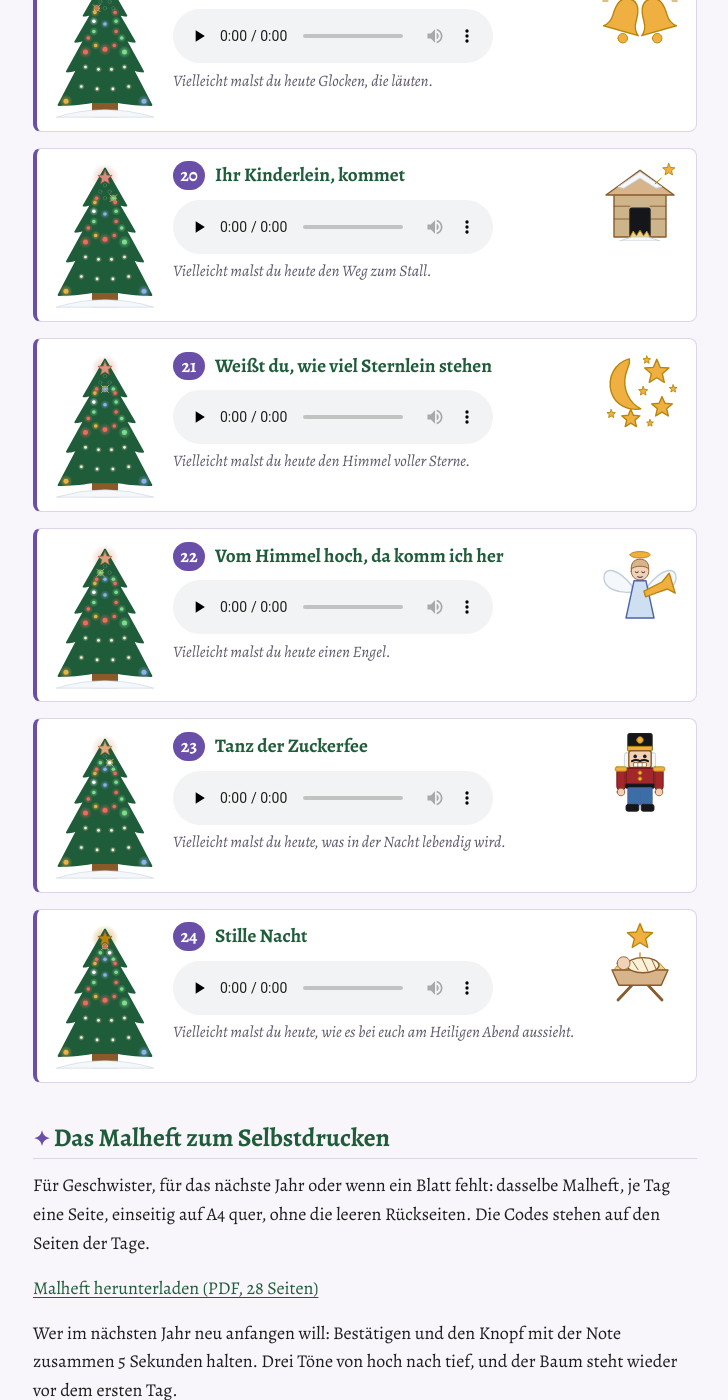
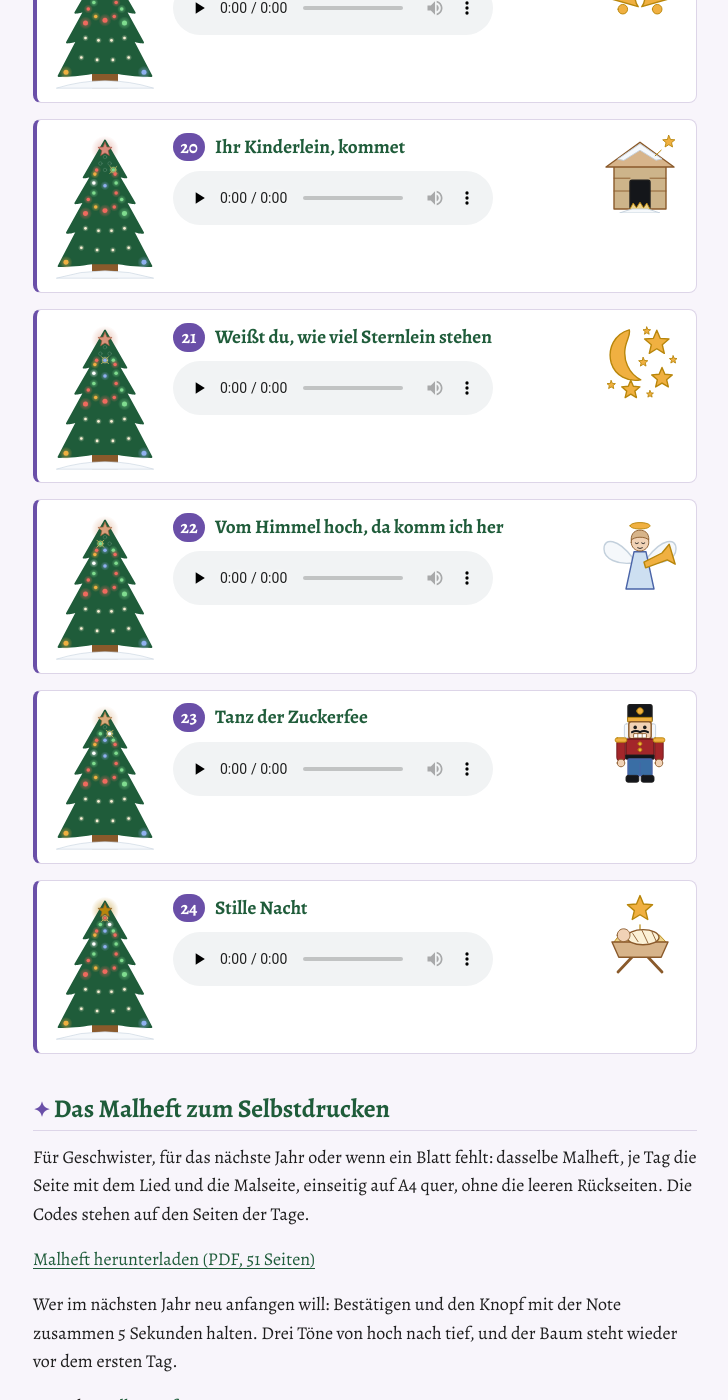
Before and after one commit to tgd1975/pytree-adventskalender, a Jekyll site: the page built from singender-baum/index.md, in a window 1280 px wide and 1400 px high, scrolled down 4986 px. Shown: the whole window, without its empty margins (275-1003 px from the left). Built offline with Jekyll 4.4.1, drawn with Linux system fonts in a browser that asks for light colours; some of the changed text lies outside the part shown.

Commit message:
Pages: singing tree without painting prompts; the colouring book with its song pages (51 pages)
Co-Authored-By: Claude Opus 5.5 <noreply@anthropic.com>

```diff
--- a/singender-baum/index.md
+++ b/singender-baum/index.md
@@ -26,7 +26,7 @@ Stimmen die Schalter, piept der Baum, und das neue Licht blinkt dreimal. Dann ta
 
 ## Die 24 Tage
 
-Zu jedem Tag der Baum, wie er dann leuchtet, das Lied zum Anhören und eine Idee zum Malen.
+Zu jedem Tag der Baum, wie er dann leuchtet, und das Lied zum Anhören.
 
 <div class="tage">
 <div class="tag">
@@ -36,7 +36,6 @@ Zu jedem Tag der Baum, wie er dann leuchtet, das Lied zum Anhören und eine Idee
     <span class="tag-zahl">1</span>
     <span class="tag-titel">Kling, Glöckchen, klingelingeling</span>
     <audio controls preload="none" src="hoeren/01.mp3"></audio>
-    <span class="tag-anregung">Vielleicht malst du heute, wer bei dir an der Tür läutet.</span>
   </div>
 </div>
 <div class="tag">
@@ -46,7 +45,6 @@ Zu jedem Tag der Baum, wie er dann leuchtet, das Lied zum Anhören und eine Idee
     <span class="tag-zahl">2</span>
     <span class="tag-titel">Schneeflöckchen, Weißröckchen</span>
     <audio controls preload="none" src="hoeren/02.mp3"></audio>
-    <span class="tag-anregung">Vielleicht malst du heute, wo die Flocken landen.</span>
   </div>
 </div>
 <div class="tag">
@@ -56,7 +54,6 @@ Zu jedem Tag der Baum, wie er dann leuchtet, das Lied zum Anhören und eine Idee
     <span class="tag-zahl">3</span>
     <span class="tag-titel">A, a, a, der Winter, der ist da</span>
     <audio controls preload="none" src="hoeren/03.mp3"></audio>
-    <span class="tag-anregung">Vielleicht malst du heute, was du im Schnee am liebsten machst.</span>
   </div>
 </div>
 <div class="tag">
@@ -66,7 +63,6 @@ Zu jedem Tag der Baum, wie er dann leuchtet, das Lied zum Anhören und eine Idee
     <span class="tag-zahl">4</span>
     <span class="tag-titel">Leise rieselt der Schnee</span>
     <audio controls preload="none" src="hoeren/04.mp3"></audio>
-    <span class="tag-anregung">Vielleicht malst du heute einen Schneemann, wie es noch keinen gab.</span>
   </div>
 </div>
 <div class="tag">
@@ -76,7 +72,6 @@ Zu jedem Tag der Baum, wie er dann leuchtet, das Lied zum Anhören und eine Idee
     <span class="tag-zahl">5</span>
     <span class="tag-titel">Lasst uns froh und munter sein</span>
     <audio controls preload="none" src="hoeren/05.mp3"></audio>
-    <span class="tag-anregung">Vielleicht malst du heute deinen Stiefel, blank geputzt vor der Tür.</span>
   </div>
 </div>
 <div class="tag">
@@ -86,7 +81,6 @@ Zu jedem Tag der Baum, wie er dann leuchtet, das Lied zum Anhören und eine Idee
     <span class="tag-zahl">6</span>
     <span class="tag-titel">Stiefel-Polka</span>
     <audio controls preload="none" src="hoeren/06.mp3"></audio>
-    <span class="tag-anregung">Vielleicht malst du heute den Nikolaus, wie er durch den Schnee stapft.</span>
   </div>
 </div>
 <div class="tag">
@@ -96,7 +90,6 @@ Zu jedem Tag der Baum, wie er dann leuchtet, das Lied zum Anhören und eine Idee
     <span class="tag-zahl">7</span>
     <span class="tag-titel">O Tannenbaum</span>
     <audio controls preload="none" src="hoeren/07.mp3"></audio>
-    <span class="tag-anregung">Vielleicht malst du heute einen Tannenbaum im Wald.</span>
   </div>
 </div>
 <div class="tag">
@@ -106,7 +99,6 @@ Zu jedem Tag der Baum, wie er dann leuchtet, das Lied zum Anhören und eine Idee
     <span class="tag-zahl">8</span>
     <span class="tag-titel">Morgen, Kinder, wird&#x27;s was geben</span>
     <audio controls preload="none" src="hoeren/08.mp3"></audio>
-    <span class="tag-anregung">Vielleicht malst du heute deinen Wunschzettel.</span>
   </div>
 </div>
 <div class="tag">
@@ -116,7 +108,6 @@ Zu jedem Tag der Baum, wie er dann leuchtet, das Lied zum Anhören und eine Idee
     <span class="tag-zahl">9</span>
     <span class="tag-titel">Backe, backe Kuchen</span>
     <audio controls preload="none" src="hoeren/09.mp3"></audio>
-    <span class="tag-anregung">Vielleicht malst du heute die Kekse, die du am liebsten magst.</span>
   </div>
 </div>
 <div class="tag">
@@ -126,7 +117,6 @@ Zu jedem Tag der Baum, wie er dann leuchtet, das Lied zum Anhören und eine Idee
     <span class="tag-zahl">10</span>
     <span class="tag-titel">Am Weihnachtsbaume die Lichter brennen</span>
     <audio controls preload="none" src="hoeren/10.mp3"></audio>
-    <span class="tag-anregung">Vielleicht malst du heute Kerzen, die im Dunkeln leuchten.</span>
   </div>
 </div>
 <div class="tag">
@@ -136,7 +126,6 @@ Zu jedem Tag der Baum, wie er dann leuchtet, das Lied zum Anhören und eine Idee
     <span class="tag-zahl">11</span>
     <span class="tag-titel">Jingle Bells</span>
     <audio controls preload="none" src="hoeren/11.mp3"></audio>
-    <span class="tag-anregung">Vielleicht malst du heute eine Fahrt mit dem Schlitten.</span>
   </div>
 </div>
 <div class="tag">
@@ -146,7 +135,6 @@ Zu jedem Tag der Baum, wie er dann leuchtet, das Lied zum Anhören und eine Idee
     <span class="tag-zahl">12</span>
     <span class="tag-titel">Morgen kommt der Weihnachtsmann</span>
     <audio controls preload="none" src="hoeren/12.mp3"></audio>
-    <span class="tag-anregung">Vielleicht malst du heute ein Geschenk, das du jemandem machen willst.</span>
   </div>
 </div>
 <div class="tag">
@@ -156,7 +144,6 @@ Zu jedem Tag der Baum, wie er dann leuchtet, das Lied zum Anhören und eine Idee
     <span class="tag-zahl">13</span>
     <span class="tag-titel">Fröhliche Weihnacht überall</span>
     <audio controls preload="none" src="hoeren/13.mp3"></audio>
-    <span class="tag-anregung">Vielleicht malst du heute Lichter, so viele du willst.</span>
   </div>
 </div>
 <div class="tag">
@@ -166,7 +153,6 @@ Zu jedem Tag der Baum, wie er dann leuchtet, das Lied zum Anhören und eine Idee
     <span class="tag-zahl">14</span>
     <span class="tag-titel">We Wish You a Merry Christmas</span>
     <audio controls preload="none" src="hoeren/14.mp3"></audio>
-    <span class="tag-anregung">Vielleicht malst du heute einen Tisch voller guter Sachen.</span>
   </div>
 </div>
 <div class="tag">
@@ -176,7 +162,6 @@ Zu jedem Tag der Baum, wie er dann leuchtet, das Lied zum Anhören und eine Idee
     <span class="tag-zahl">15</span>
     <span class="tag-titel">Deck the Halls</span>
     <audio controls preload="none" src="hoeren/15.mp3"></audio>
-    <span class="tag-anregung">Vielleicht malst du heute, wie ihr euer Zimmer schmückt.</span>
   </div>
 </div>
 <div class="tag">
@@ -186,7 +171,6 @@ Zu jedem Tag der Baum, wie er dann leuchtet, das Lied zum Anhören und eine Idee
     <span class="tag-zahl">16</span>
     <span class="tag-titel">Kommet, ihr Hirten</span>
     <audio controls preload="none" src="hoeren/16.mp3"></audio>
-    <span class="tag-anregung">Vielleicht malst du heute Schafe auf der Weide.</span>
   </div>
 </div>
 <div class="tag">
@@ -196,7 +180,6 @@ Zu jedem Tag der Baum, wie er dann leuchtet, das Lied zum Anhören und eine Idee
     <span class="tag-zahl">17</span>
     <span class="tag-titel">Joy to the World</span>
     <audio controls preload="none" src="hoeren/17.mp3"></audio>
-    <span class="tag-anregung">Vielleicht malst du heute ein Fest im Schnee, bei dem sich alle freuen.</span>
   </div>
 </div>
 <div class="tag">
@@ -206,7 +189,6 @@ Zu jedem Tag der Baum, wie er dann leuchtet, das Lied zum Anhören und eine Idee
     <span class="tag-zahl">18</span>
     <span class="tag-titel">Alle Jahre wieder</span>
     <audio controls preload="none" src="hoeren/18.mp3"></audio>
-    <span class="tag-anregung">Vielleicht malst du heute das Christkind.</span>
   </div>
 </div>
 <div class="tag">
@@ -216,7 +198,6 @@ Zu jedem Tag der Baum, wie er dann leuchtet, das Lied zum Anhören und eine Idee
     <span class="tag-zahl">19</span>
     <span class="tag-titel">O du fröhliche</span>
     <audio controls preload="none" src="hoeren/19.mp3"></audio>
-    <span class="tag-anregung">Vielleicht malst du heute Glocken, die läuten.</span>
   </div>
 </div>
 <div class="tag">
@@ -226,7 +207,6 @@ Zu jedem Tag der Baum, wie er dann leuchtet, das Lied zum Anhören und eine Idee
     <span class="tag-zahl">20</span>
     <span class="tag-titel">Ihr Kinderlein, kommet</span>
     <audio controls preload="none" src="hoeren/20.mp3"></audio>
-    <span class="tag-anregung">Vielleicht malst du heute den Weg zum Stall.</span>
   </div>
 </div>
 <div class="tag">
@@ -236,7 +216,6 @@ Zu jedem Tag der Baum, wie er dann leuchtet, das Lied zum Anhören und eine Idee
     <span class="tag-zahl">21</span>
     <span class="tag-titel">Weißt du, wie viel Sternlein stehen</span>
     <audio controls preload="none" src="hoeren/21.mp3"></audio>
-    <span class="tag-anregung">Vielleicht malst du heute den Himmel voller Sterne.</span>
   </div>
 </div>
 <div class="tag">
@@ -246,7 +225,6 @@ Zu jedem Tag der Baum, wie er dann leuchtet, das Lied zum Anhören und eine Idee
     <span class="tag-zahl">22</span>
     <span class="tag-titel">Vom Himmel hoch, da komm ich her</span>
     <audio controls preload="none" src="hoeren/22.mp3"></audio>
-    <span class="tag-anregung">Vielleicht malst du heute einen Engel.</span>
   </div>
 </div>
 <div class="tag">
@@ -256,7 +234,6 @@ Zu jedem Tag der Baum, wie er dann leuchtet, das Lied zum Anhören und eine Idee
     <span class="tag-zahl">23</span>
     <span class="tag-titel">Tanz der Zuckerfee</span>
     <audio controls preload="none" src="hoeren/23.mp3"></audio>
-    <span class="tag-anregung">Vielleicht malst du heute, was in der Nacht lebendig wird.</span>
   </div>
 </div>
 <div class="tag">
@@ -266,17 +243,16 @@ Zu jedem Tag der Baum, wie er dann leuchtet, das Lied zum Anhören und eine Idee
     <span class="tag-zahl">24</span>
     <span class="tag-titel">Stille Nacht</span>
     <audio controls preload="none" src="hoeren/24.mp3"></audio>
-    <span class="tag-anregung">Vielleicht malst du heute, wie es bei euch am Heiligen Abend aussieht.</span>
   </div>
 </div>
 </div>
 
 ## Das Malheft zum Selbstdrucken
 
-Für Geschwister, für das nächste Jahr oder wenn ein Blatt fehlt: dasselbe Malheft, je Tag eine Seite, einseitig auf
-A4 quer, ohne die leeren Rückseiten. Die Codes stehen auf den Seiten der Tage.
+Für Geschwister, für das nächste Jahr oder wenn ein Blatt fehlt: dasselbe Malheft, je Tag die Seite mit dem Lied und die
+Malseite, einseitig auf A4 quer, ohne die leeren Rückseiten. Die Codes stehen auf den Seiten der Tage.
 
-[Malheft herunterladen (PDF, 28 Seiten)](malheft.pdf)
+[Malheft herunterladen (PDF, 51 Seiten)](malheft.pdf)
 
 Wer im nächsten Jahr neu anfangen will: Bestätigen und den Knopf mit der Note zusammen 5 Sekunden halten. Drei Töne
 von hoch nach tief, und der Baum steht wieder vor dem ersten Tag.
```
Also changed, not shown: 1 other file.
